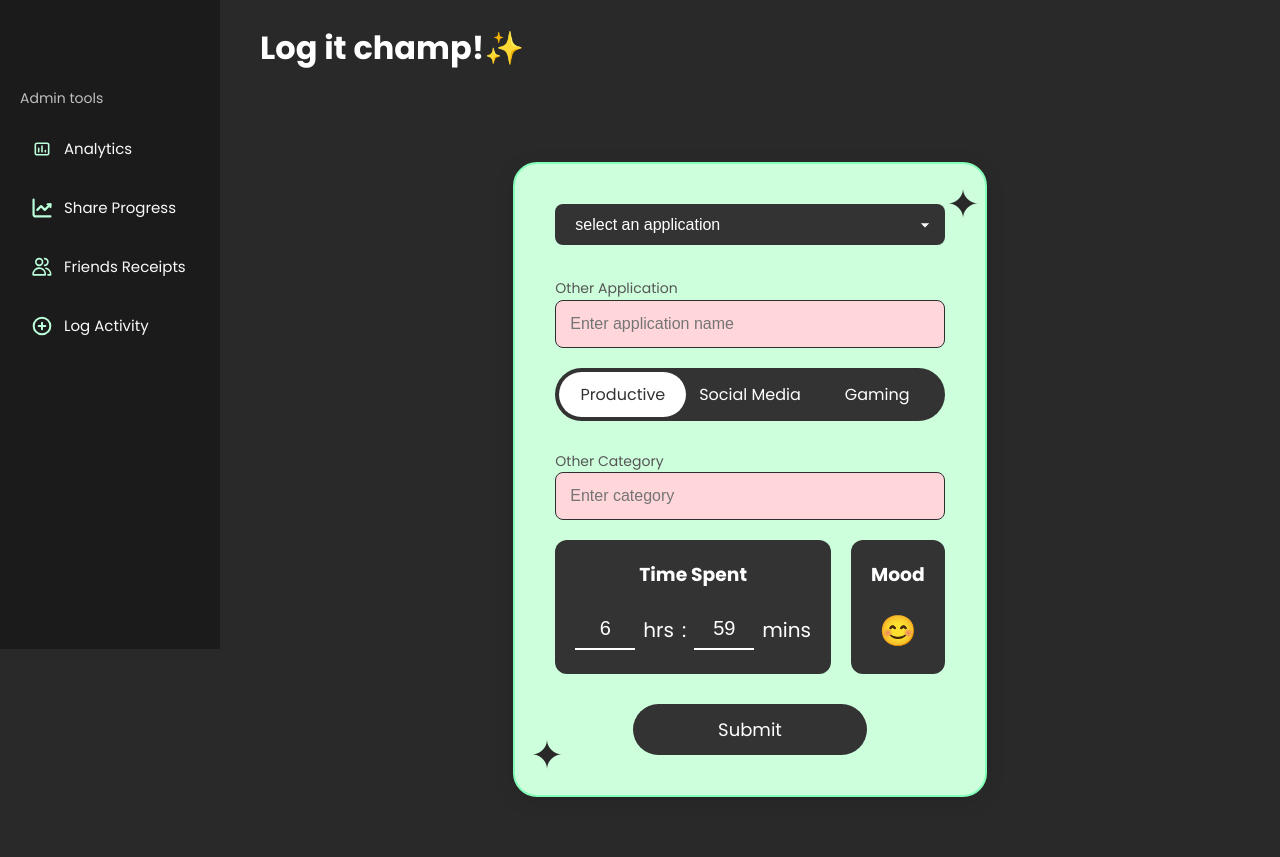
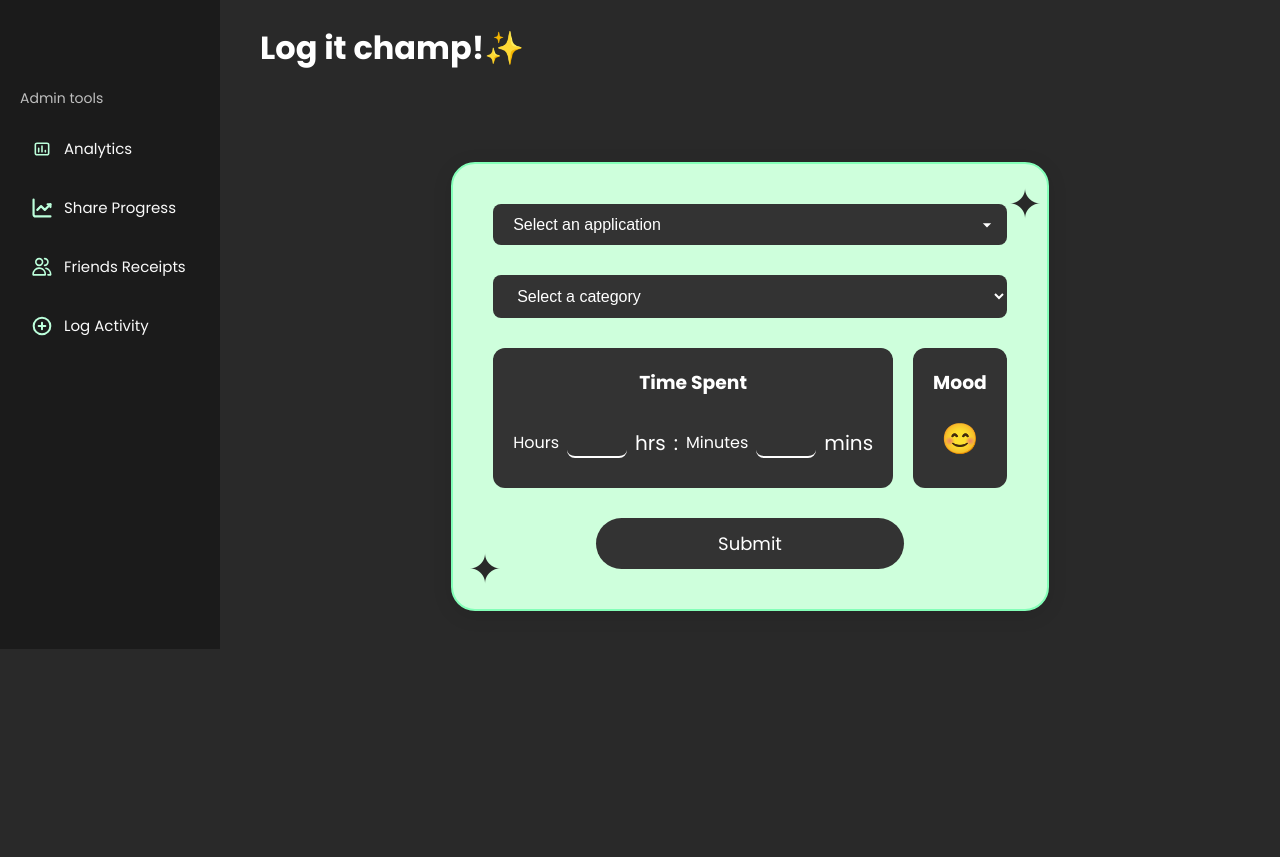
Before and after one commit to Julie-Salazar/Procastinatrics, a Flask app: template app/templates/log-activity.html in a window 1280 px wide. Shown: the part 151-1008 px from the top of the page. After the commit the page ends 800 px from the top, so only its background shows below. Run offline with Flask 3, Linux system fonts and the light colour scheme; the template is opened without the code that fills it: values that come from a table or form of the project are taken from there, others are empty; parts of the project's set-up code (start-up, migrations or seed data) failed here and were passed over; some libraries are stand-ins or nearby versions.

Commit message:
fixed other fields in log-activity

```diff
--- a/app/forms.py
+++ b/app/forms.py
@@ -1,6 +1,6 @@
 from flask_wtf import FlaskForm
 from flask_wtf.file import FileAllowed, FileRequired
-from wtforms import StringField, EmailField, PasswordField, BooleanField, SubmitField, SelectField, SelectMultipleField, HiddenField, FileField, DateField, widgets, TextAreaField
+from wtforms import StringField, EmailField, PasswordField, BooleanField, SubmitField, SelectField, SelectMultipleField, HiddenField, FileField, DateField, widgets, TextAreaField, IntegerField
 from wtforms.validators import DataRequired, ValidationError, Length, Email, EqualTo, Optional, InputRequired
 
 # this is the form schema for loggin in
@@ -17,36 +17,56 @@ class SignupForm(FlaskForm):
     confirm_password = PasswordField('Confirm password',validators=[DataRequired(message='Enter password again'),EqualTo('password', message='Must be equal to password')])
     submit = SubmitField('Sign Up')
 
+from flask_wtf import FlaskForm
+from wtforms import SelectField, StringField, IntegerField, HiddenField, SubmitField
+from wtforms.validators import DataRequired, NumberRange
+
+# Choices for the application dropdown
+application_choices = [
+    ('', 'Select an application'),
+    ('chrome', 'Chrome'), ('firefox', 'Firefox'), ('safari', 'Safari'), ('edge', 'Microsoft Edge'),
+    ('discord', 'Discord'), ('slack', 'Slack'), ('instagram', 'Instagram'), ('facebook', 'Facebook'),
+    ('twitter', 'Twitter'), ('tiktok', 'TikTok'), ('snapchat', 'Snapchat'), ('whatsapp', 'WhatsApp'),
+    ('telegram', 'Telegram'), ('zoom', 'Zoom'), ('teams', 'Microsoft Teams'), ('vscode', 'VS Code'),
+    ('word', 'Microsoft Word'), ('excel', 'Microsoft Excel'), ('powerpoint', 'PowerPoint'),
+    ('outlook', 'Outlook'), ('gmail', 'Gmail'), ('googledocs', 'Google Docs'), ('googlesheets', 'Google Sheets'),
+    ('photoshop', 'Photoshop'), ('illustrator', 'Illustrator'), ('figma', 'Figma'),
+    ('netflix', 'Netflix'), ('hulu', 'Hulu'), ('disney', 'Disney+'), ('youtube', 'YouTube'),
+    ('twitch', 'Twitch'), ('spotify', 'Spotify'), ('appletv', 'Apple TV'), ('amazonprime', 'Amazon Prime Video'),
+    ('steam', 'Steam'), ('epicgames', 'Epic Games'), ('leagueoflegends', 'League of Legends'),
+    ('minecraft', 'Minecraft'), ('fortnite', 'Fortnite'), ('valorant', 'Valorant'), ('roblox', 'Roblox'),
+    ('apexlegends', 'Apex Legends'), ('battlenet', 'Battle.net'), ('origin', 'EA Origin'),
+    ('other', 'Other')
+]
+
+# Choices for the category dropdown
+category_choices = [
+    ('', 'Select a category'),
+    ('productive', 'Productive'),
+    ('social_media', 'Social Media'),
+    ('gaming', 'Gaming'),
+    ('other', 'Other')
+]
+
 class LogActivityForm(FlaskForm):
-    application = SelectField(
-        'Application',
-        choices=[
-            ('', 'Select an application'),
-            ('chrome', 'Chrome'),
-            ('firefox', 'Firefox'),
-            ('discord', 'Discord'),
-            # Add other options here...
-        ],
-        validators=[Optional()]  # Optional because "Other Application" can be used
-    )
-    other_application = StringField('Other Application', validators=[Optional()])
-    category = StringField('Category', validators=[DataRequired()])
-    hours = IntegerField('Hours', validators=[DataRequired()])
-    minutes = IntegerField('Minutes', validators=[DataRequired()])
-    mood = StringField('Mood', validators=[DataRequired()])
-    submit = SubmitField('Log Activity')
+    # Dropdown for selecting an application
+    application = SelectField('Application', choices=application_choices, validators=[DataRequired()])
 
-    def validate(self):
-        # Call the default validation first
-        if not super().validate():
-            return False
+    # Input field for "Other Application"
+    other_application = StringField('Other Application')
 
-        # Ensure either "application" or "other_application" is filled, but not both
-        if not self.application.data and not self.other_application.data:
-            self.application.errors.append('You must select an application or provide another application.')
-            return False
-        if self.application.data and self.other_application.data:
-            self.other_application.errors.append('You cannot select an application and provide another application at the same time.')
-            return False
+    # Dropdown for selecting a category
+    category = SelectField('Category', choices=category_choices, validators=[DataRequired()])
 
-        return True
+    other_category = StringField('Other Category')
+
+
+    # Input fields for hours and minutes
+    hours = IntegerField('Hours', validators=[DataRequired(), NumberRange(min=0, max=24)])
+    minutes = IntegerField('Minutes', validators=[DataRequired(), NumberRange(min=0, max=59)])
+
+    # Hidden field for mood (default value set)
+    mood = HiddenField('Mood', default='😊')
+
+    # Submit button
+    submit = SubmitField('Submit')
--- a/app/static/css/analytics-home.css
+++ b/app/static/css/analytics-home.css
@@ -359,10 +359,6 @@ body {
 .recent-entry:hover {
     background-color: #444;
 }
-
-
-
-
 .recent-icon img,
 img[src*="/img/logos/"] {
     width: 36px;
--- a/app/static/css/log-activity.css
+++ b/app/static/css/log-activity.css
@@ -104,7 +104,6 @@
     padding: 12px 20px;
     border-radius: 8px;
     background-color: #333333;
-    color: white;
     font-size: 16px;
     border: none;
     margin-bottom: 30px;
@@ -113,6 +112,9 @@
     background-repeat: no-repeat;
     background-position: right 10px center;
     background-size: 20px;
+}
+.label-dark-grey {
+    color: #333333;
 }
 
 /* Category Tabs */
@@ -132,16 +134,38 @@
 .category-tabs label {
     flex: 1;
     text-align: center;
-    padding: 10px;
+    padding: 10px 20px;
+    border-radius: 30px;
+
+    font-size: 14px;
+    font-weight: bold;
     cursor: pointer;
-    border-radius: 30px;
-    color: white;
-    transition: all 0.3s;
+    transition: background-color 0.3s ease, color 0.3s ease;
 }
 
 .category-tabs label.active {
-    background-color: white;
-    color: #333333;
+    background-color: #007bff; /* Active tab background */
+    color: #333333; /* Active tab text color */
+}
+
+.category-tabs label:hover {
+    background-color: #555555; /* Hover background */
+}
+
+/* Form Group Styling */
+.form-group {
+    margin-bottom: 20px;
+}
+
+.form-control {
+    width: 100%;
+    padding: 12px 20px;
+    border-radius: 8px;
+    background-color: #333333;
+    color: white;
+    font-size: 16px;
+    border: none;
+    margin-bottom: 10px;
 }
 
 /* Time and Mood Container */
--- a/app/templates/log-activity.html
+++ b/app/templates/log-activity.html
@@ -13,87 +13,27 @@
 
 <div class="activity-form-container">
     <form id="activityForm" method="post">
-        <!-- Application Selection -->
+        {{ form.hidden_tag() }}
+
+        <!-- Application Dropdown -->
         <div class="form-group">
-            <select id="application" name="application" class="app-select" required>
-                <option value="" disabled selected>select an application</option>
+            {{ form.application(class="form-control app-select", id="application") }}
+        </div>
 
-                <!-- Browsers -->
-                <option value="chrome">Chrome</option>
-                <option value="firefox">Firefox</option>
-                <option value="safari">Safari</option>
-                <option value="edge">Microsoft Edge</option>
+        <!-- Other Application Input -->
+        <div class="form-group" id="otherApplicationContainer" style="display: none;">
+            {{ form.other_application(class="form-control", id="other_application", placeholder="Enter application name") }}
+        </div>
 
-                <!-- Social Media -->
-                <option value="discord">Discord</option>
-                <option value="slack">Slack</option>
-                <option value="instagram">Instagram</option>
-                <option value="facebook">Facebook</option>
-                <option value="twitter">Twitter</option>
-                <option value="tiktok">TikTok</option>
-                <option value="snapchat">Snapchat</option>
-                <option value="whatsapp">WhatsApp</option>
-                <option value="telegram">Telegram</option>
+         <!-- Category Dropdown -->
+        <div class="form-group">
+            {{ form.category(class="form-control", id="category") }}
+        </div>
 
-                <!-- Work/School -->
-                <option value="zoom">Zoom</option>
-                <option value="teams">Microsoft Teams</option>
-                <option value="vscode">VS Code</option>
-                <option value="word">Microsoft Word</option>
-                <option value="excel">Microsoft Excel</option>
-                <option value="powerpoint">PowerPoint</option>
-                <option value="outlook">Outlook</option>
-                <option value="gmail">Gmail</option>
-                <option value="googledocs">Google Docs</option>
-                <option value="googlesheets">Google Sheets</option>
-                <option value="photoshop">Photoshop</option>
-                <option value="illustrator">Illustrator</option>
-                <option value="figma">Figma</option>
-
-                <!-- Entertainment -->
-                <option value="netflix">Netflix</option>
-                <option value="hulu">Hulu</option>
-                <option value="disney">Disney+</option>
-                <option value="youtube">YouTube</option>
-                <option value="twitch">Twitch</option>
-                <option value="spotify">Spotify</option>
-                <option value="appletv">Apple TV</option>
-                <option value="amazonprime">Amazon Prime Video</option>
-
-                <!-- Gaming -->
-                <option value="steam">Steam</option>
-                <option value="epicgames">Epic Games</option>
-                <option value="leagueoflegends">League of Legends</option>
-                <option value="minecraft">Minecraft</option>
-                <option value="fortnite">Fortnite</option>
-                <option value="valorant">Valorant</option>
-                <option value="roblox">Roblox</option>
-                <option value="apexlegends">Apex Legends</option>
-                <option value="battlenet">Battle.net</option>
-                <option value="origin">EA Origin</option>
-            </select>
-
-        <div class="form-group">
-        <label class="Other" for="application">Other Application</label>
-        <input type="text" id="application" name="application" class="form-input" placeholder="Enter application name" required>
-        </div>
-</div>
-
-
-        <!-- Category Selection -->
-        <div class="category-tabs">
-            <input type="radio" id="productive" name="category" value="productive" checked>
-            <label for="productive">Productive</label>
-
-            <input type="radio" id="social" name="category" value="social_media">
-            <label for="social">Social Media</label>
-
-            <input type="radio" id="gaming" name="category" value="gaming">
-            <label for="gaming">Gaming</label>
-        </div>
-        <div class="Other" class="form-group">
-            <label for="category">Other Category</label>
-            <input type="text" id="category" name="category" class="form-input" placeholder="Enter category" required>
+        <!-- Other Category Input -->
+        <div class="form-group" id="otherCategoryContainer" style="display: none;">
+            <label for="other_category">Other Category</label>
+            <input type="text" id="other_category" name="other_category" class="form-control" placeholder="Enter category name">
         </div>
 
         <!-- Time Tracking -->
@@ -101,10 +41,12 @@
             <div class="time-container">
                 <h3>Time Spent</h3>
                 <div class="time-inputs">
-                    <input type="number" id="hours" name="hours" min="0" max="24" value="6" required>
+                    <label for="hours">Hours</label>
+                    {{ form.hours(class="form-control", id="hours", min="0", max="24") }}
                     <span class="time-separator">hrs</span>
                     <span class="colon">:</span>
-                    <input type="number" id="minutes" name="minutes" min="0" max="59" value="59" required>
+                    <label for="minutes">Minutes</label>
+                    {{ form.minutes(class="form-control", id="minutes", min="0", max="59") }}
                     <span class="time-separator">mins</span>
                 </div>
             </div>
@@ -156,43 +98,39 @@
 {% block scripts %}
 <script>
     document.addEventListener('DOMContentLoaded', function () {
-        const applicationDropdown = document.getElementById('applicationDropdown');
-        const otherApplicationInput = document.getElementById('otherApplication');
+        // Application Dropdown Logic
+        const applicationDropdown = document.getElementById('application');
+        const otherApplicationContainer = document.getElementById('otherApplicationContainer');
+        const otherApplicationInput = document.getElementById('other_application');
 
-        // Disable dropdown if "Other Application" is filled
-        otherApplicationInput.addEventListener('input', function () {
-            if (this.value.trim() !== '') {
-                applicationDropdown.disabled = true;
-                applicationDropdown.value = ""; // Clear dropdown selection
+        applicationDropdown.addEventListener('change', function () {
+            if (this.value === 'other') {
+                otherApplicationContainer.style.display = 'block';
+                otherApplicationInput.required = true;
             } else {
-                applicationDropdown.disabled = false;
+                otherApplicationContainer.style.display = 'none';
+                otherApplicationInput.required = false;
+                otherApplicationInput.value = '';
             }
         });
 
-        // Clear "Other Application" input if dropdown is selected
-        applicationDropdown.addEventListener('change', function () {
-            if (this.value !== "") {
-                otherApplicationInput.value = "";
+        // Category Dropdown Logic
+        const categoryDropdown = document.getElementById('category');
+        const otherCategoryContainer = document.getElementById('otherCategoryContainer');
+        const otherCategoryInput = document.getElementById('other_category');
+
+        categoryDropdown.addEventListener('change', function () {
+            if (this.value === 'other') {
+                otherCategoryContainer.style.display = 'block';
+                otherCategoryInput.required = true;
+            } else {
+                otherCategoryContainer.style.display = 'none';
+                otherCategoryInput.required = false;
+                otherCategoryInput.value = '';
             }
         });
-    });
-    document.addEventListener('DOMContentLoaded', function () {
-        // Category tabs styling
-        const categoryLabels = document.querySelectorAll('.category-tabs label');
-        const categoryInputs = document.querySelectorAll('.category-tabs input');
 
-        categoryInputs.forEach((input, index) => {
-            input.addEventListener('change', function () {
-                categoryLabels.forEach(label => label.classList.remove('active'));
-                if (this.checked) {
-                    categoryLabels[index].classList.add('active');
-                }
-            });
-        });
-
-        categoryLabels[0].classList.add('active');
-
-        // Emoji picker functionality
+        // Emoji Picker Logic
         const emojiButton = document.getElementById('emojiButton');
         const emojiPicker = document.getElementById('emojiPicker');
         const emojiOptions = document.querySelectorAll('.emoji-option');
@@ -211,7 +149,6 @@
             });
         });
 
-        // Close emoji picker when clicking outside
         document.addEventListener('click', function (e) {
             if (!emojiButton.contains(e.target) && !emojiPicker.contains(e.target)) {
                 emojiPicker.classList.remove('show');
```
Also changed, not shown: app/routes/log_route.py (+15 -17 lines).
